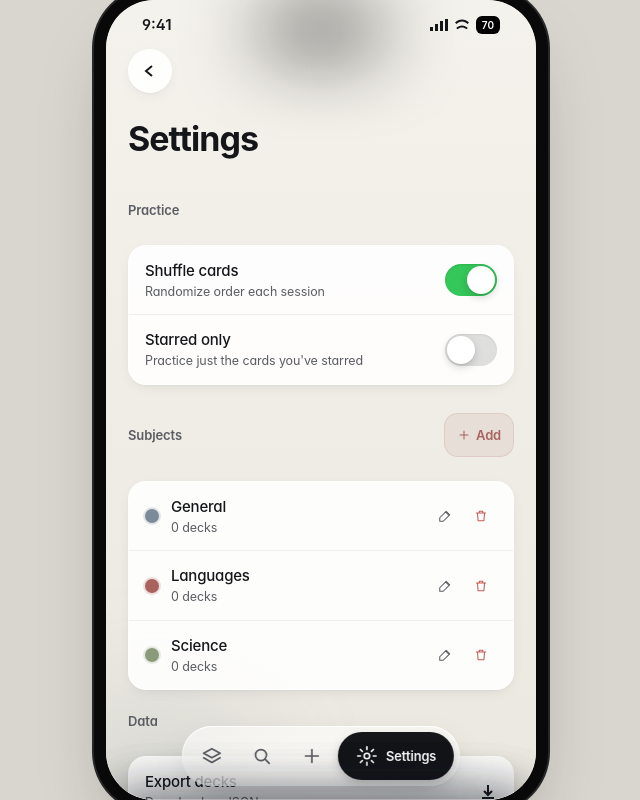
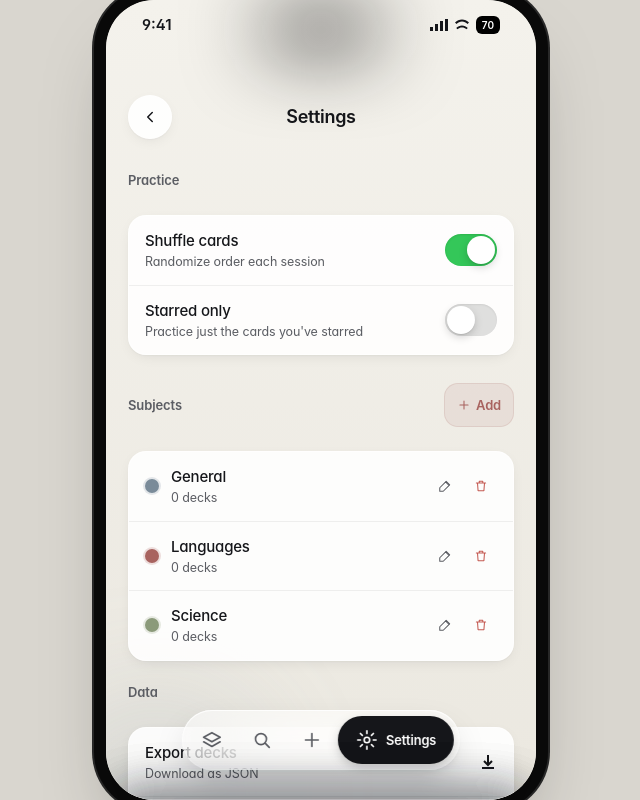
Before and after one commit to Ryan-Aji-George/Mnemos, a plain HTML site: page index.html in a window 1280 px wide. Both pictures are taken after a click on the button 743 px from the left and 756 px from the top of the page. Shown: the whole page, without its empty margins (319-959 px from the left). Drawn offline with Linux system fonts and the light colour scheme.

Commit message:
Refactor safe area insets and add navbar structure

```diff
--- a/index.html
+++ b/index.html
@@ -37,8 +37,8 @@
   --r-md:18px;
   --r-lg:28px;
   --r-xl:36px;
-  --safe-top:env(safe-area-inset-top,0px);
-  --safe-bot:env(safe-area-inset-bottom,0px);
+  --safe-top:max(44px, env(safe-area-inset-top, 44px));
+  --safe-bot:max(16px, env(safe-area-inset-bottom, 16px));
   --font:-apple-system,BlinkMacSystemFont,"SF Pro Display","SF Pro Text","Inter",system-ui,sans-serif;
   --blur-glass:saturate(180%) blur(20px);
   --blur-strong:saturate(200%) blur(30px);
@@ -408,7 +408,7 @@ img{display:block;max-width:100%}
 .deck-view{flex:1;display:flex;flex-direction:column}
 .deck-hero{
   color:#fff;
-  padding:18px 22px 50px;
+  padding:calc(var(--safe-top) + 12px) 22px 50px;
   position:relative;
   border-radius:0 0 32px 32px;
   min-height:280px;
@@ -496,7 +496,7 @@ img{display:block;max-width:100%}
 .study{display:flex;flex-direction:column;height:100%;background:var(--bg);padding-bottom:0;overflow:hidden}
 .study-top{
   display:flex;align-items:center;justify-content:space-between;
-  padding:16px 22px 12px;gap:12px;
+  padding:calc(var(--safe-top) + 8px) 22px 12px;gap:12px;
 }
 .study-top .progress{flex:1;height:5px;background:#dcd9d2;border-radius:3px;overflow:hidden;margin:0 8px}
 .study-top .progress > i{display:block;height:100%;background:var(--ink);transition:width .4s}
@@ -674,7 +674,17 @@ img{display:block;max-width:100%}
 
 /* ---------- SETTINGS (liquid glass cards) ---------- */
 .settings{padding:calc(var(--safe-top) + 8px) 22px 24px;display:flex;flex-direction:column;gap:14px}
-.settings h2{font-size:34px;font-weight:700;margin:8px 0 16px;letter-spacing:-1px}
+.navbar{
+  display:grid;grid-template-columns:44px 1fr 44px;
+  align-items:center;gap:12px;
+  margin-bottom:8px;
+  min-height:48px;
+}
+.navbar-title{
+  font-size:18px;font-weight:600;letter-spacing:-.3px;
+  text-align:center;margin:0;color:var(--ink);
+}
+.navbar-spacer{width:44px;height:44px}
 .setting-group{
   background:var(--surface-strong);
   backdrop-filter:var(--blur-glass);
@@ -1028,13 +1038,13 @@ button:focus-visible{outline:2px solid var(--accent);outline-offset:2px}
       <!-- Settings -->
       <div class="screen" id="screen-settings">
         <div class="settings">
-          <div class="topbar">
+          <div class="navbar">
             <button class="icon-btn" onclick="go('home')" aria-label="Back">
-              <svg width="18" height="18" viewBox="0 0 18 18" fill="none" stroke="currentColor" stroke-width="2"><path d="M11 14 L5 9 L11 4"/></svg>
+              <svg width="18" height="18" viewBox="0 0 24 24" fill="none" stroke="currentColor" stroke-width="2" stroke-linecap="round" stroke-linejoin="round"><path d="M15 6 L9 12 L15 18"/></svg>
             </button>
-            <div></div>
+            <h2 class="navbar-title">Settings</h2>
+            <div class="navbar-spacer"></div>
           </div>
-          <h2>Settings</h2>
 
           <div class="section-label">Practice</div>
           <div class="setting-group">
```
